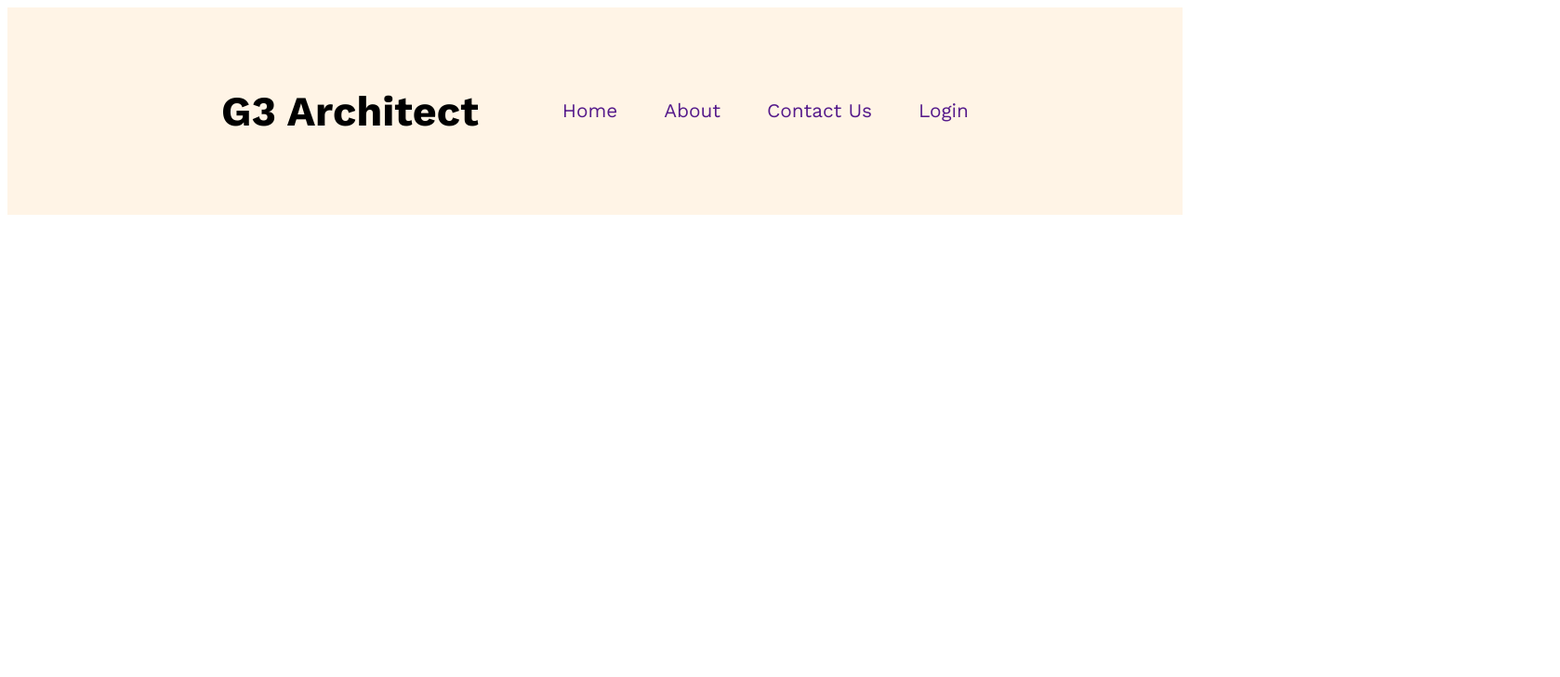
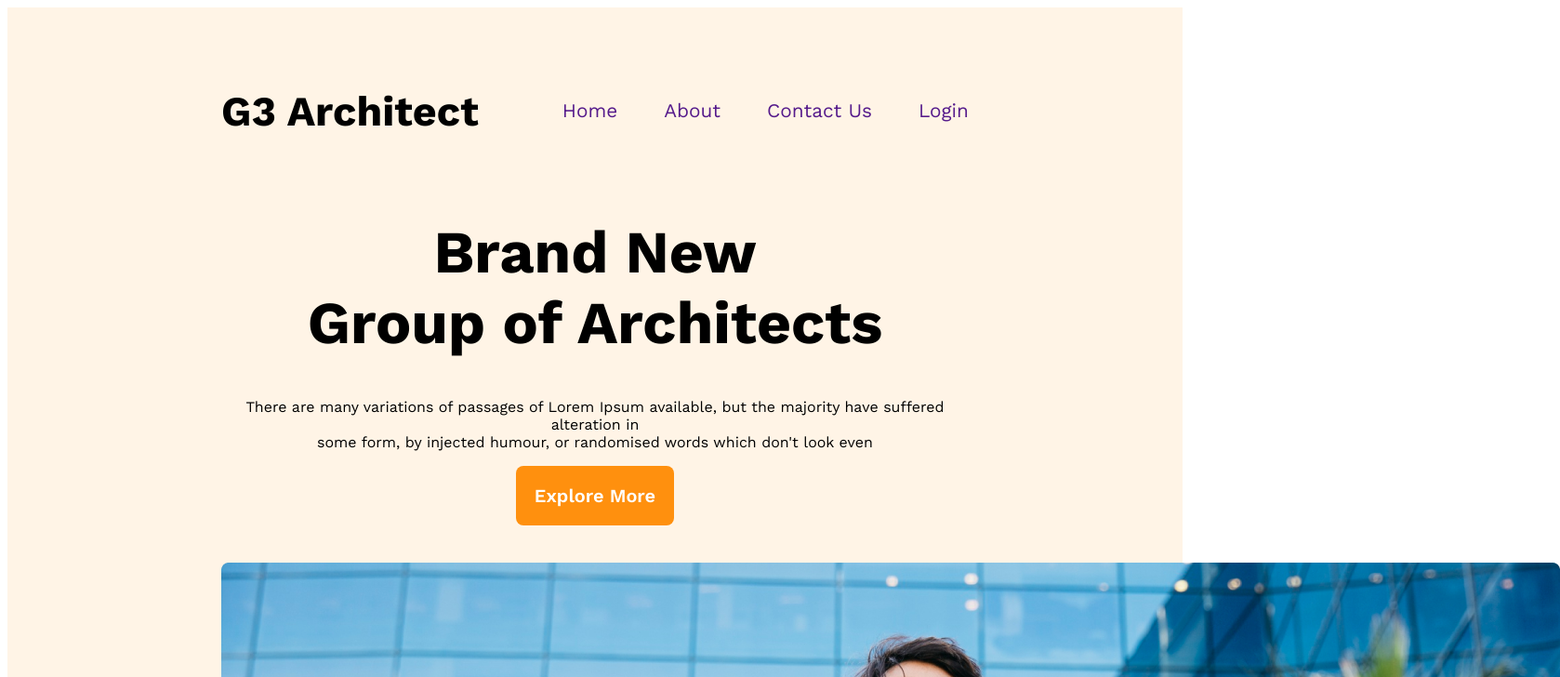
Before and after one commit to miasumon-ru/G3-Architect-Website, a plain HTML site: page index.html in a window 1280 px wide. Shown: the top 728 px of the page at 93% size, 1678 px wide, since content can reach past the window. Drawn offline with nearby package versions, Linux system fonts and the light colour scheme.

Commit message:
banner has been done

```diff
--- a/index.html
+++ b/index.html
@@ -1,5 +1,6 @@
 <!DOCTYPE html>
 <html lang="en">
+
 <head>
     <meta charset="UTF-8">
     <meta name="viewport" content="width=device-width, initial-scale=1.0">
@@ -8,6 +9,7 @@
 
 
 </head>
+
 <body>
     <!-- header starts -->
     <header>
@@ -20,9 +22,24 @@
                 <li><a href="">Login</a></li>
             </ul>
         </nav>
+
+        <div class="banner">
+            <div class="banner-content">
+                <h1>Brand New <br>
+                    Group of Architects
+                </h1>
+                <p class="section-description">There are many variations of passages of Lorem Ipsum available, but the
+                    majority have suffered alteration in <br> some form, by injected humour, or randomised words which don't
+                    look even
+                </p>
+                <button class="btn-primary">Explore More</button>
+            </div>
+            <img src="./images/banner.png" alt="">
+        </div>
     </header>
     <main></main>
     <footer></footer>
 
 </body>
+
 </html>
--- a/styles/styles.css
+++ b/styles/styles.css
@@ -1,40 +1,70 @@
 /* Google fonts setup */
 @import url('https://fonts.googleapis.com/css2?family=Work+Sans:wght@400;500;600;700;800&display=swap');
 
-*{
+* {
     font-family: 'Work Sans', sans-serif;
 }
 
 /* shared styles */
-.section-title{
+.section-title {
     font-size: 2.8rem;
     font-weight: 700;
 }
 
+.section-description {
+    font-weight: 400;
+}
+
+.btn-primary {
+    border-radius: 8px;
+    background: #FF900E;
+    font-weight: 600;
+    font-size: 1.25rem;
+    color: #FFF;
+    padding: 20px;
+    border: 0;
+}
+
 
 /* header styles start */
-header{
+header {
     background-color: rgba(255, 144, 14, 0.10);
     padding: 40px 230px;
 
 }
 
-nav{
+nav {
     display: flex;
     justify-content: space-between;
     align-items: center;
 
 }
-nav ul{
+
+nav ul {
     display: flex;
     gap: 50px;
 
 }
-nav ul li{
+
+nav ul li {
     list-style: none;
 
 }
-nav ul li a{
+
+nav ul li a {
     text-decoration: none;
     font-size: 1.3rem;
 }
+
+/* banner starts */
+.banner h1 {
+    font-size: 4rem;
+    font-weight: 700;
+}
+
+.banner-content {
+    text-align: center;
+}
+.banner img{
+    margin-top: 40px;
+}
```
